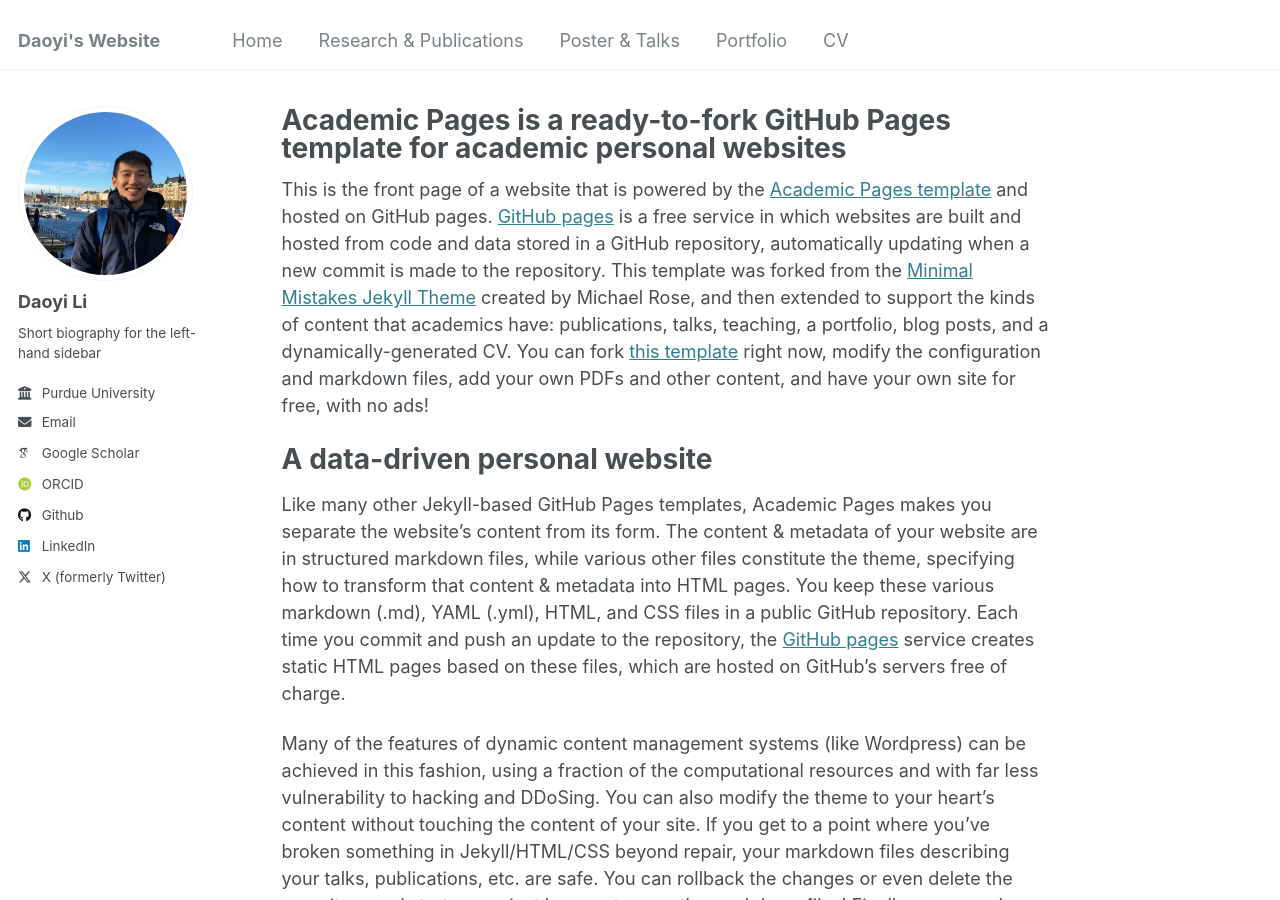
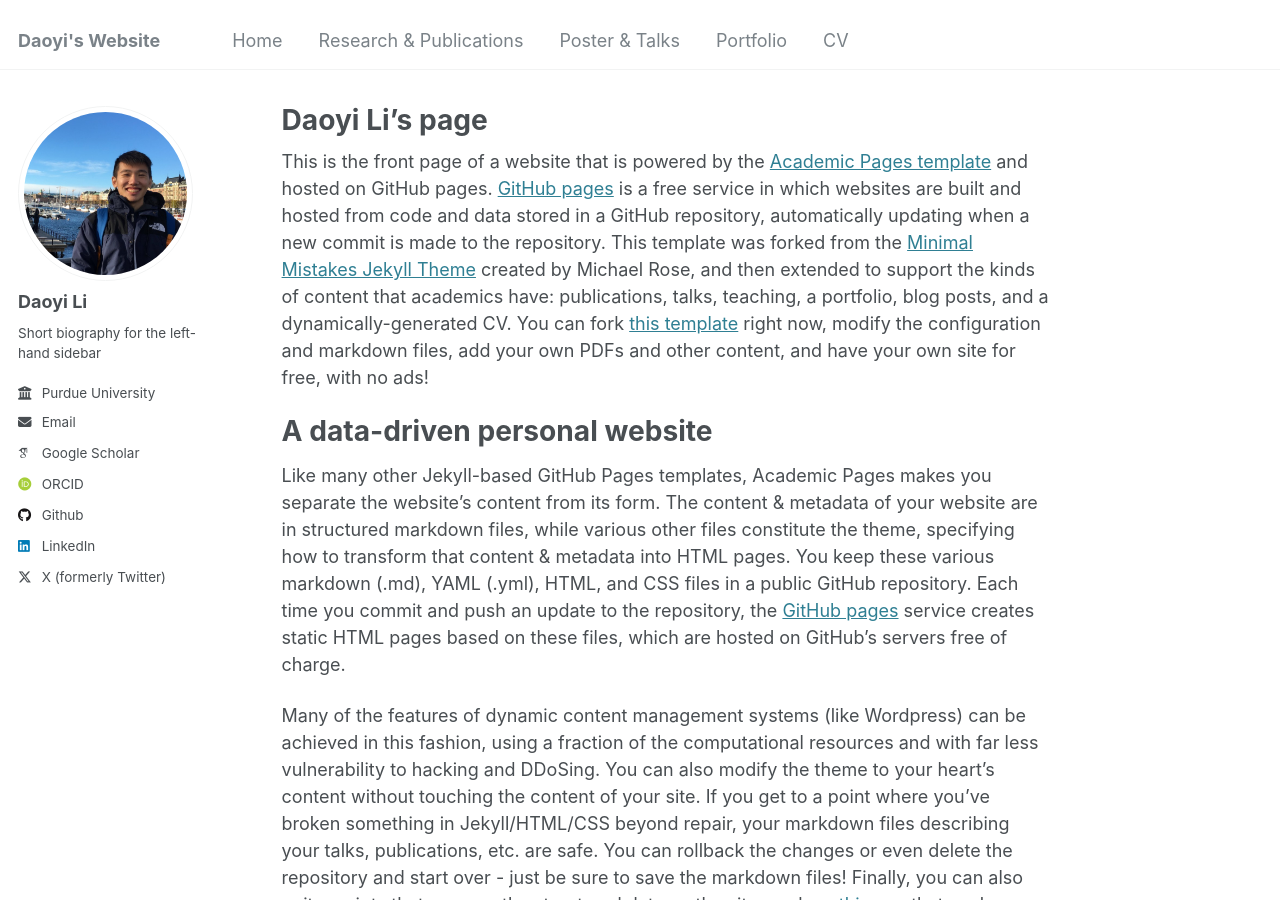
Before and after one commit to smallelephant9516/smallelephant9516.github.io, a Jekyll site: the page built from _pages/about.md, in a window 1280 px wide and 900 px high. Built offline with Jekyll 4.4.1, drawn with Linux system fonts in a browser that asks for light colours; some web fonts are replaced.

Commit message:
Update about.md

```diff
--- a/_pages/about.md
+++ b/_pages/about.md
@@ -1,6 +1,6 @@
 ---
 permalink: /
-title: "Academic Pages is a ready-to-fork GitHub Pages template for academic personal websites"
+title: "Daoyi Li's page"
 author_profile: true
 redirect_from:
   - /about/
```
